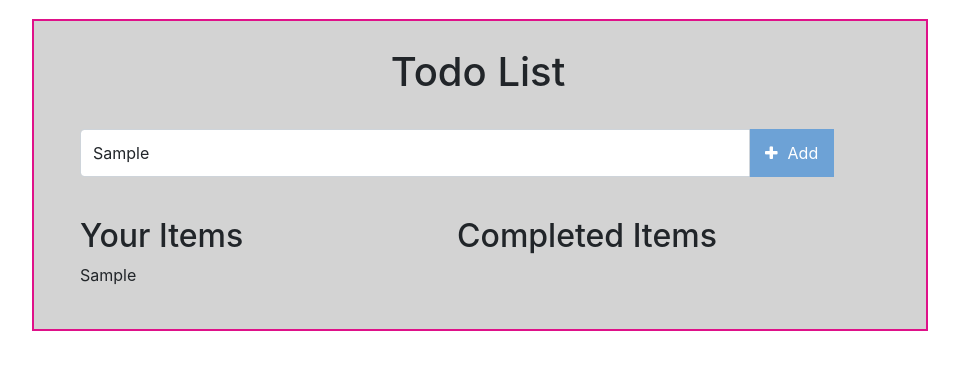
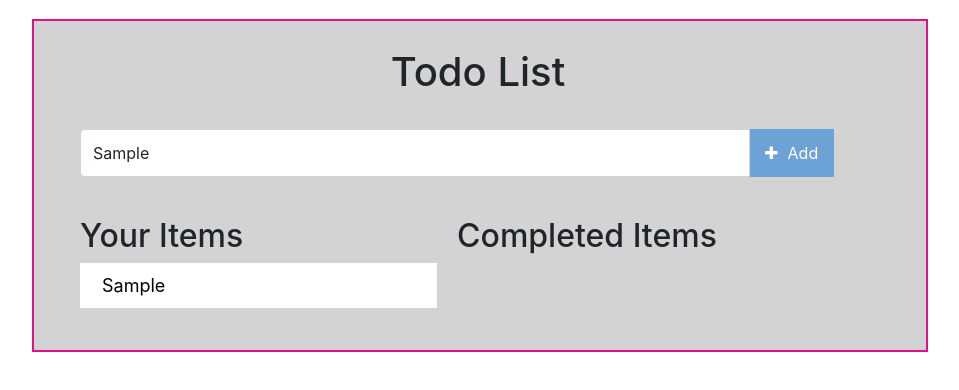
Before and after one commit to uroojahamad/react-practice, a React (Create React App) app: page / in a window 1280 px wide. Both pictures are taken after typing "Sample" into the empty fields and a click on the button "Add". Shown: the top 390 px of the page, without its empty margins (163-1122 px from the left). Built offline with nearby package versions, Linux system fonts and the light colour scheme.

Commit message:
made changes to display tasks

```diff
--- a/src/components/todolist.js
+++ b/src/components/todolist.js
@@ -3,16 +3,16 @@ import '../css/todolist.css';
 
 const TodoList = () => {
     const [tasks, setTasks] = useState('');
-    const [taskArray,setTaskArray] = useState([]);
+    const [taskArray, setTaskArray] = useState([]);
 
     // let arr = [];
     const addTask = () => {
-        if(tasks === ""){
+        if (tasks === "") {
             return alert("Value can't be blank. Please add a Todo Item");
         }
-        else{
+        else {
             setTaskArray(() => {
-                return [tasks,...taskArray];
+                return [tasks, ...taskArray];
             });
         }
     };
@@ -21,17 +21,25 @@ const TodoList = () => {
         <div className="todolist-container d-flex-column">
             <h1 className="text-center">Todo List</h1>
             <div className="todolist-subcontainer input-group">
-                <input type="text" className="form-control" id="todoItem" placeholder="Add a todo item" onChange={(e) => setTasks(e.target.value.trim())}/>
+                <input type="text" className="form-control" id="todoItem" placeholder="Add a todo item" onChange={(e) => setTasks(e.target.value.trim())} />
                 <button className="todolist-btn" id="addItemToList" onClick={addTask}><i className="fa fa-plus"></i>Add</button>
             </div>
             <div className="todolist-subcontainer d-flex-row">
                 <div className="task-list">
                     <h2>Your Items</h2>
-                    {
-                        taskArray.map((task) => {
-                            return <ul className="list-group list-group-flush" id="listItem">{task}</ul>
-                        })
-                    }
+                    <ul className="list-group list-group-flush" id="listItem">
+                        {
+                            taskArray.map((task) => {
+                                return (
+                                    <li className="list-group-item">
+                                        <button className="text" onClick="markItemAsCompleted(this)">
+                                            {task}
+                                        </button>
+                                    </li>
+                                )
+                            })
+                        }
+                    </ul>
 
                 </div>
                 <div className="completed-list">
```
